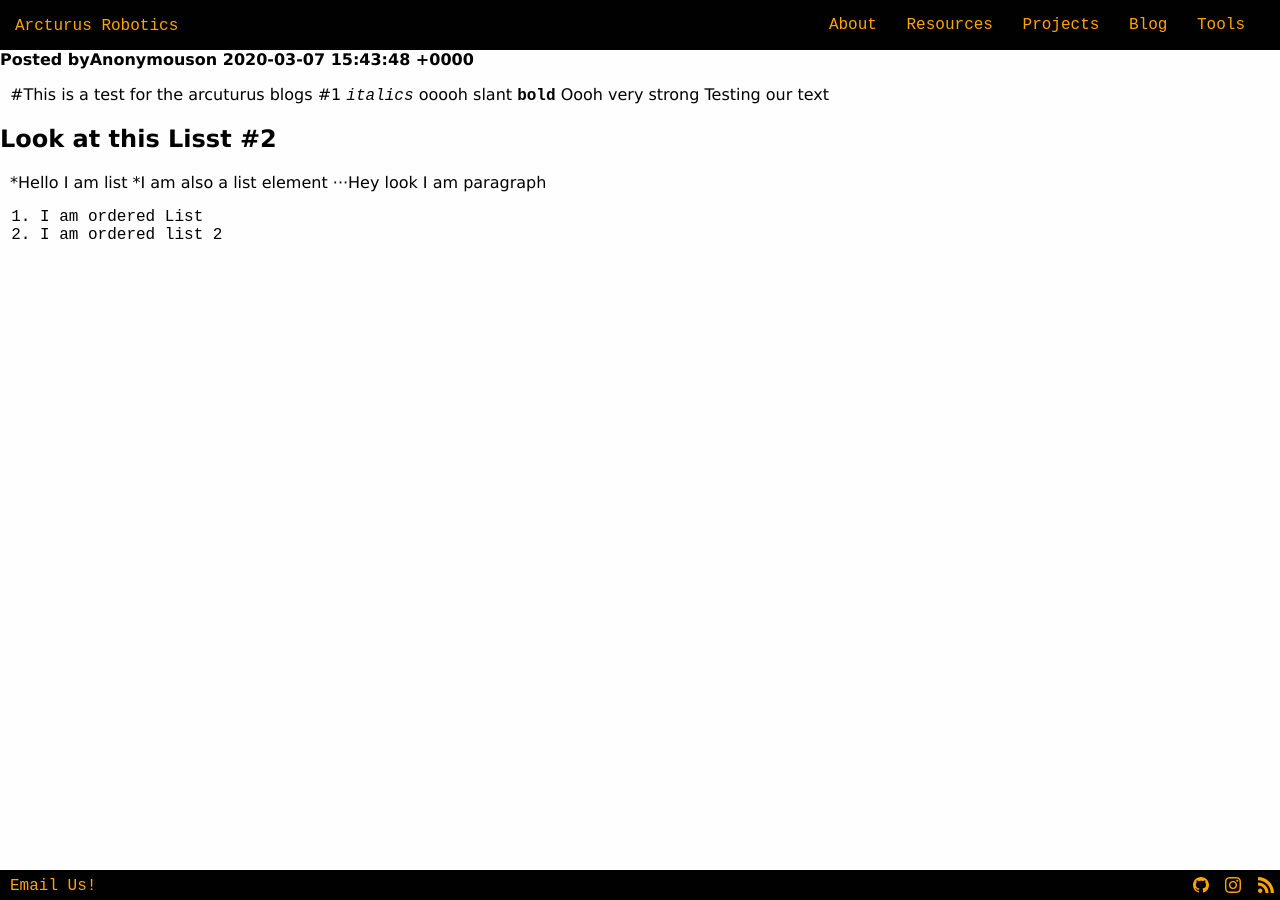
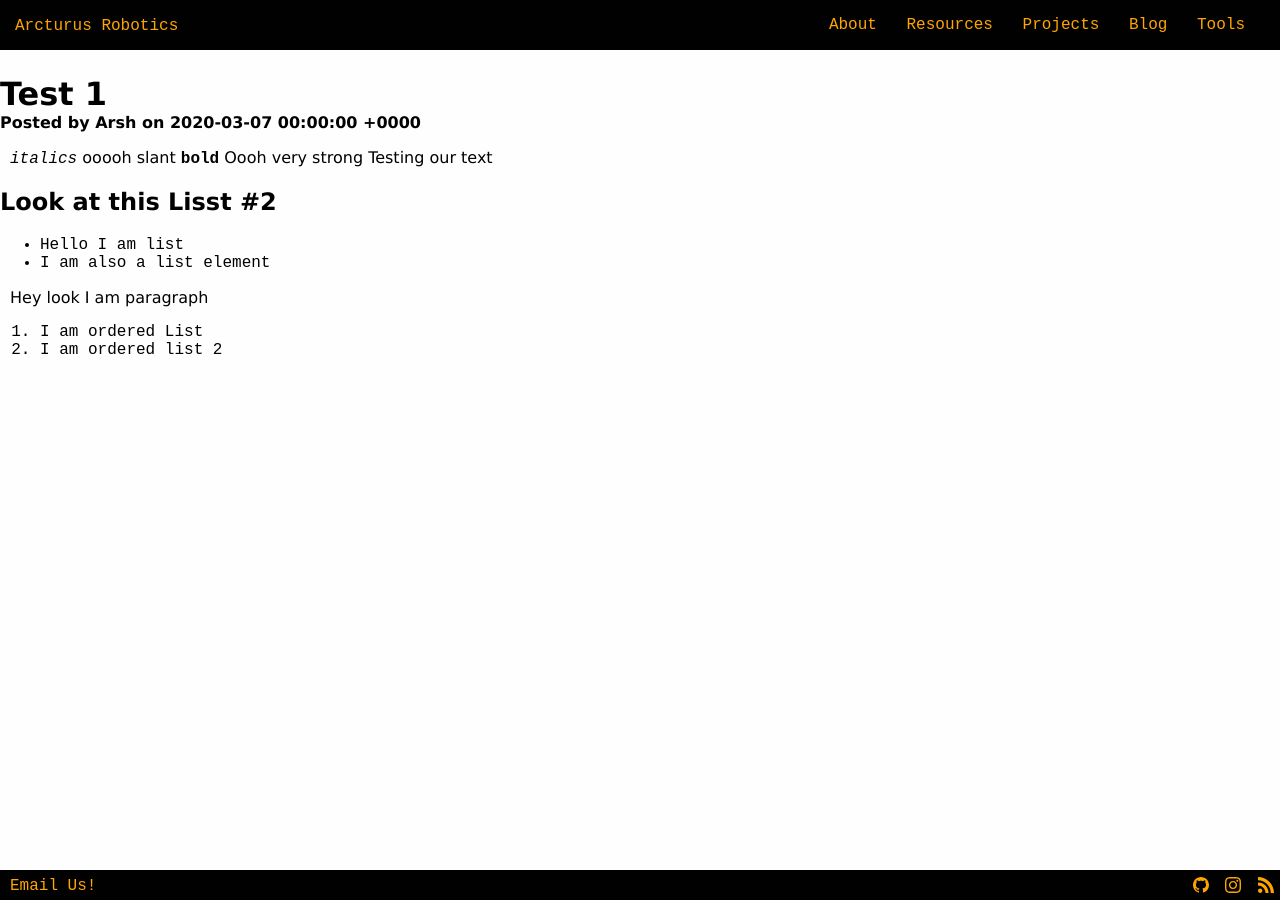
Before and after one commit to arcturus-robotics/arcturusrobotics.com, a Jekyll site: the page built from _posts/2020-03-07-test-1.md, in a window 1280 px wide. Built offline with Jekyll 4.4.1, drawn with Linux system fonts in a browser that asks for light colours; our own code applies the rules of GitHub Pages for plain Markdown files.

Commit message:
Fix the post!

```diff
--- a/_posts/2020-3-7-Test-1.md
+++ b/_posts/2020-03-07-test-1.md
@@ -1,21 +1,20 @@
 ---
-layout:post
+layout: post
 title: "Test 1"
 author: "Arsh"
-publish_date: "March 3, 2020"
 categories: [Robotics]
 ---
 
-#This is a test for the arcuturus blogs #1
 *italics* ooooh slant
 **bold** Oooh very strong
 Testing our text
 
 ## Look at this Lisst #2
 
-*Hello I am list
-*I am also a list element
-⋅⋅⋅Hey look I am paragraph
+* Hello I am list
+* I am also a list element
+
+Hey look I am paragraph
 
 1. I am ordered List
 2. I am ordered list 2
```
